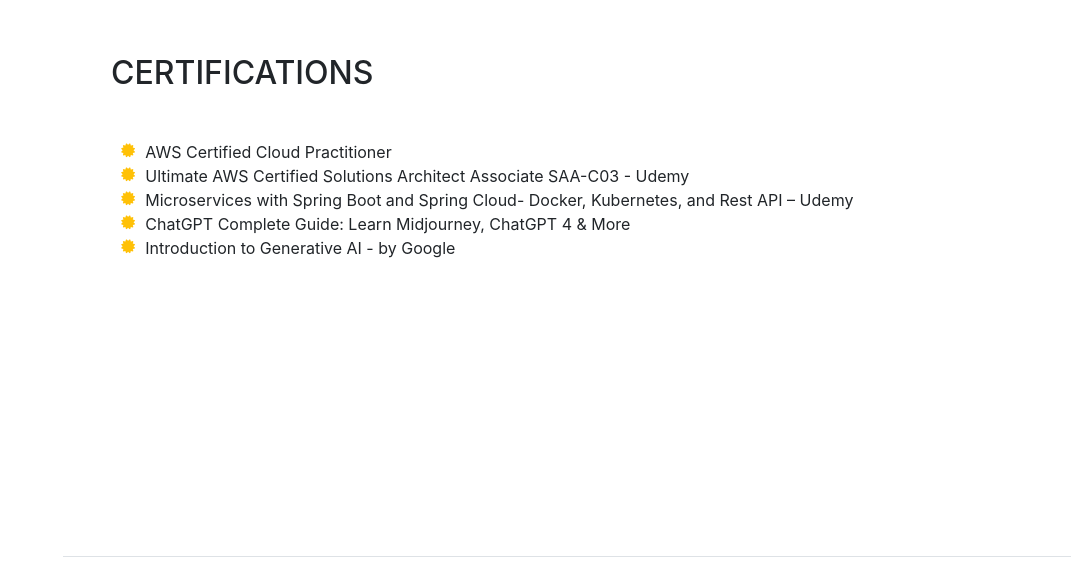
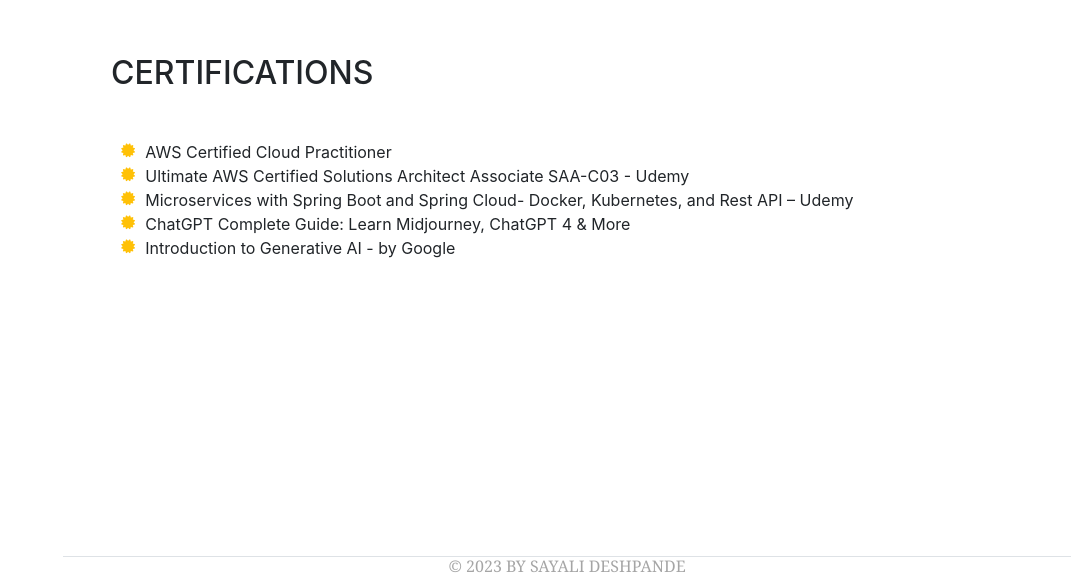
Before and after one commit to SayliDeshpande/cv, a website with bundled scripts: page index.html in a window 1280 px wide. Shown: the part 4302-4887 px from the top of the page, without its empty margins (209-1280 px from the left). Before the commit the page ends 4859 px from the top, so only its background shows below. Built offline with nearby package versions, Linux system fonts and the light colour scheme; a web font is replaced by a local one.

Commit message:
Update index.html
added footer section

```diff
--- a/index.html
+++ b/index.html
@@ -262,7 +262,10 @@
           </ul>
         </div>
       </section>
-
+       <!-- footer section design -->
+    <h6
+      style="opacity: 0.7;text-align:center; color: #808080; font-weight: normal;font-family: Georgia, Times, 'Times New Roman', serif;">
+      &#169; 2023 by Sayali Deshpande</h6>
     </div>
 
     <!-- Bootstrap core JavaScript -->
```
